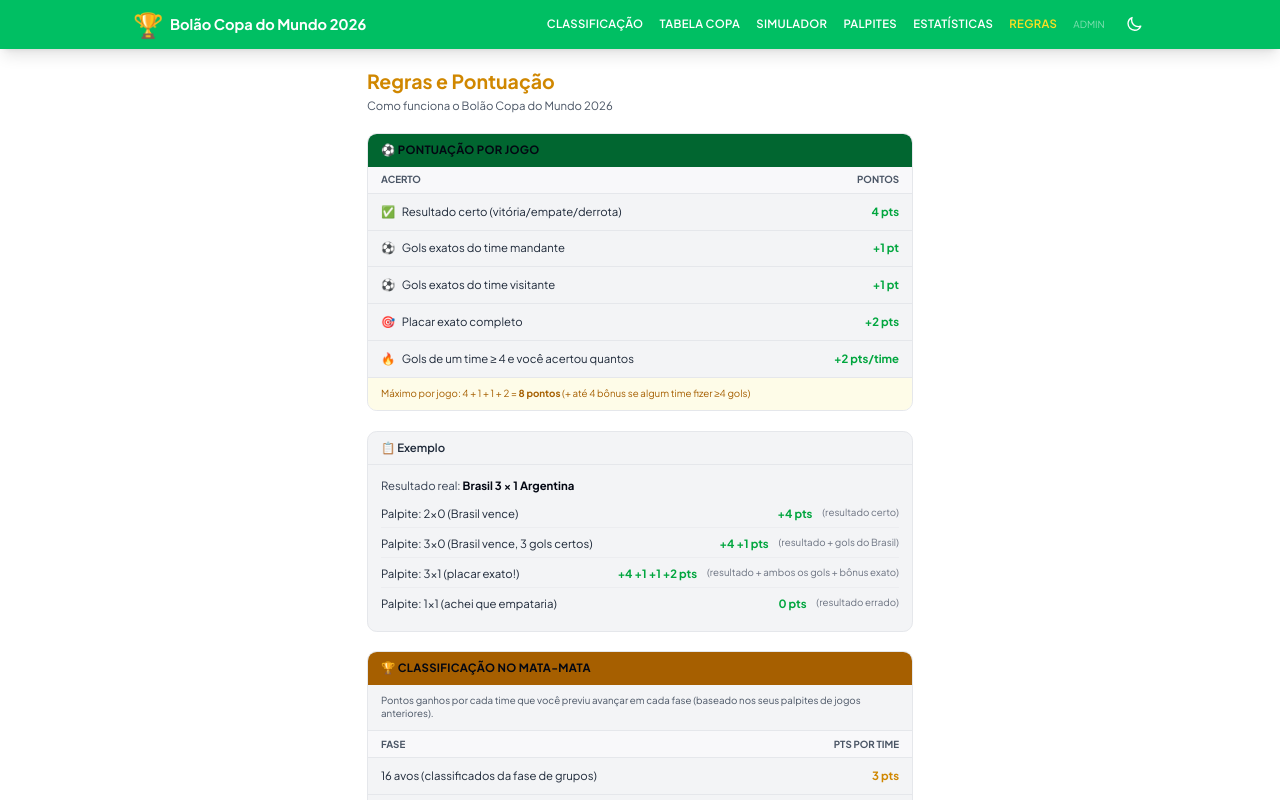
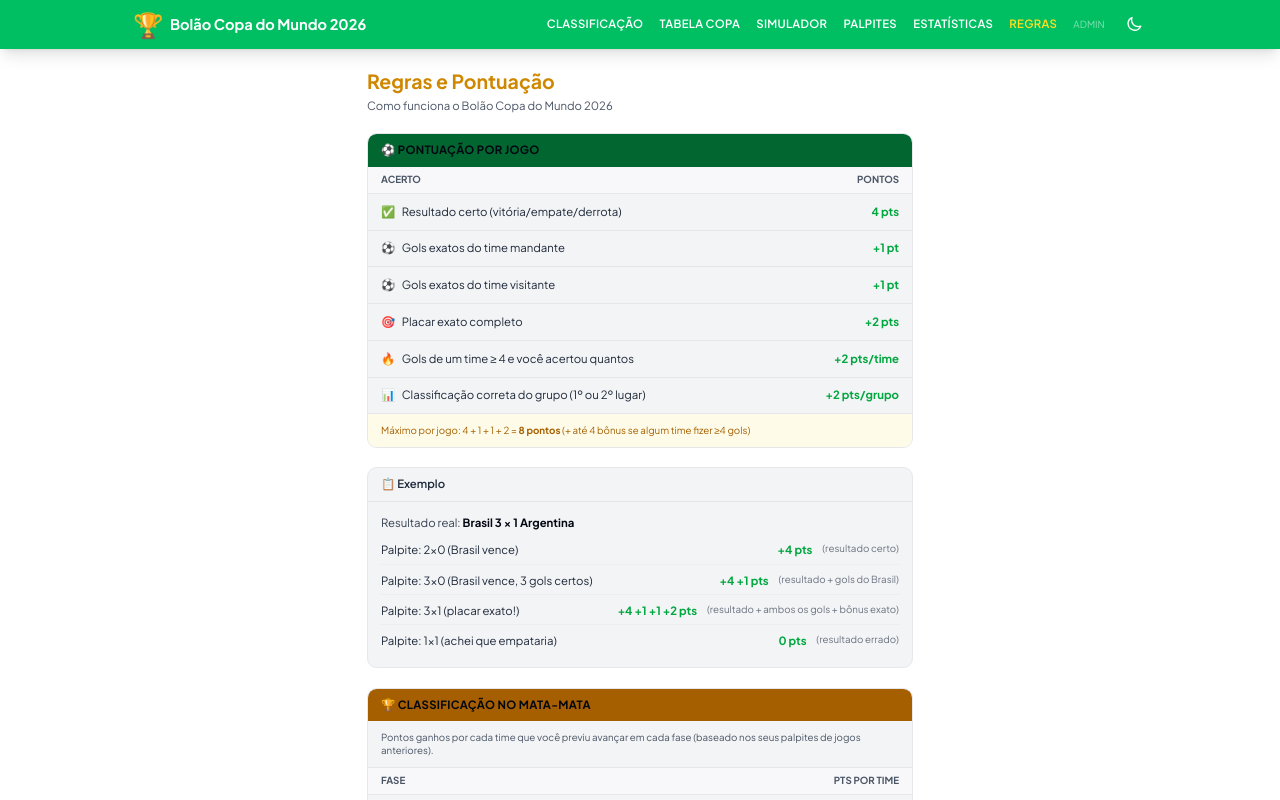
Before and after one commit to diogosanderc/bolao, a Next.js app: page /regras in a window 1280 px wide. Shown: the top 800 px of the page. Built offline with nearby package versions, Linux system fonts and the light colour scheme.

Commit message:
Add group classification rule: +2pts per correct group standing
Co-Authored-By: Claude Sonnet 4.6 <noreply@anthropic.com>
Claude-Session: https://claude.ai/code/session_019aK87SdRk6KgCMcR92nH6i

```diff
--- a/app/regras/page.tsx
+++ b/app/regras/page.tsx
@@ -25,6 +25,7 @@ export default function RegrasPage() {
               ['⚽', 'Gols exatos do time visitante', '+1 pt'],
               ['🎯', 'Placar exato completo', '+2 pts'],
               ['🔥', 'Gols de um time ≥ 4 e você acertou quantos', '+2 pts/time'],
+              ['📊', 'Classificação correta do grupo (1º ou 2º lugar)', '+2 pts/grupo'],
             ].map(([icon, desc, pts]) => (
               <tr key={desc}>
                 <td className="px-4 py-3 text-gray-300">
```
